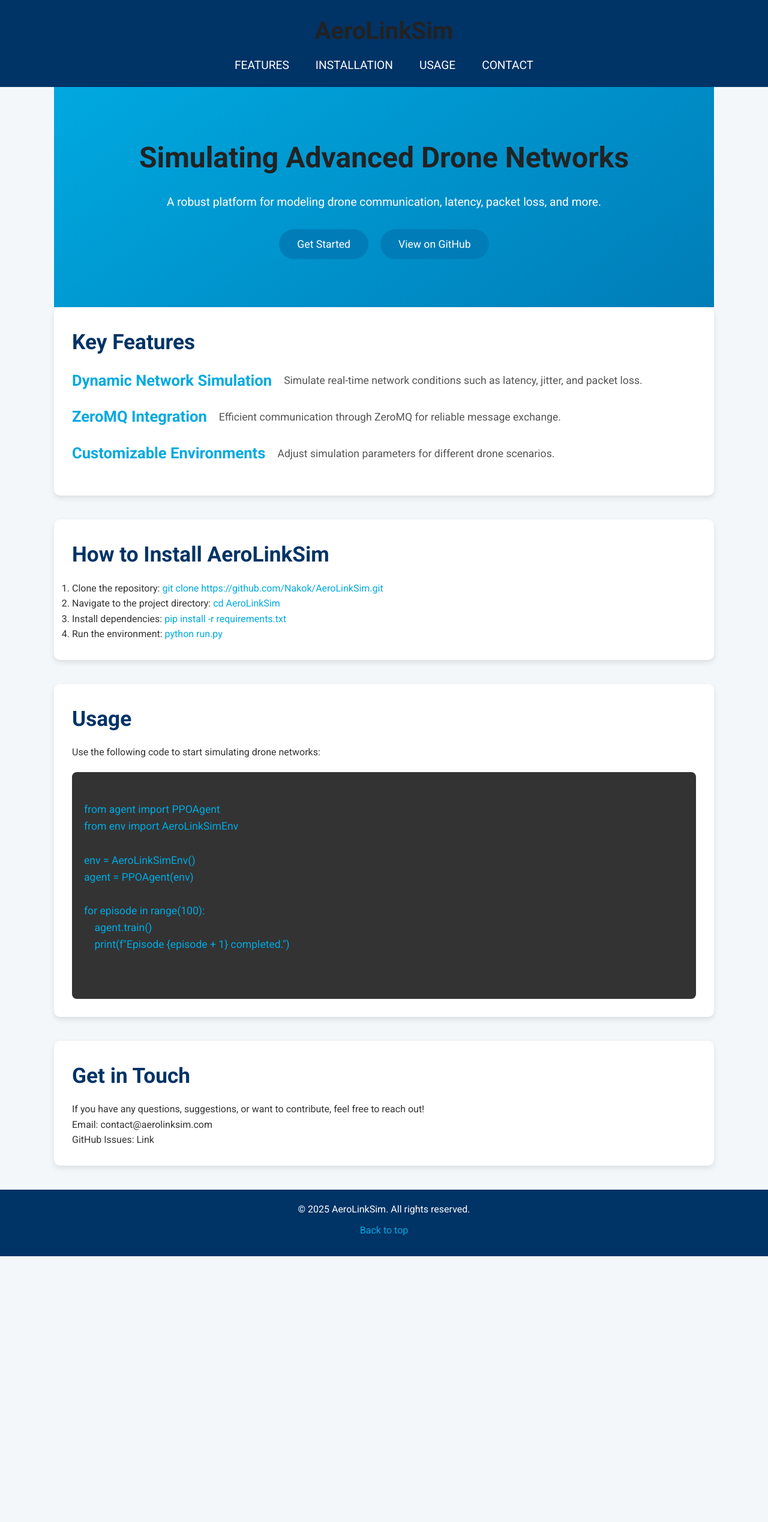
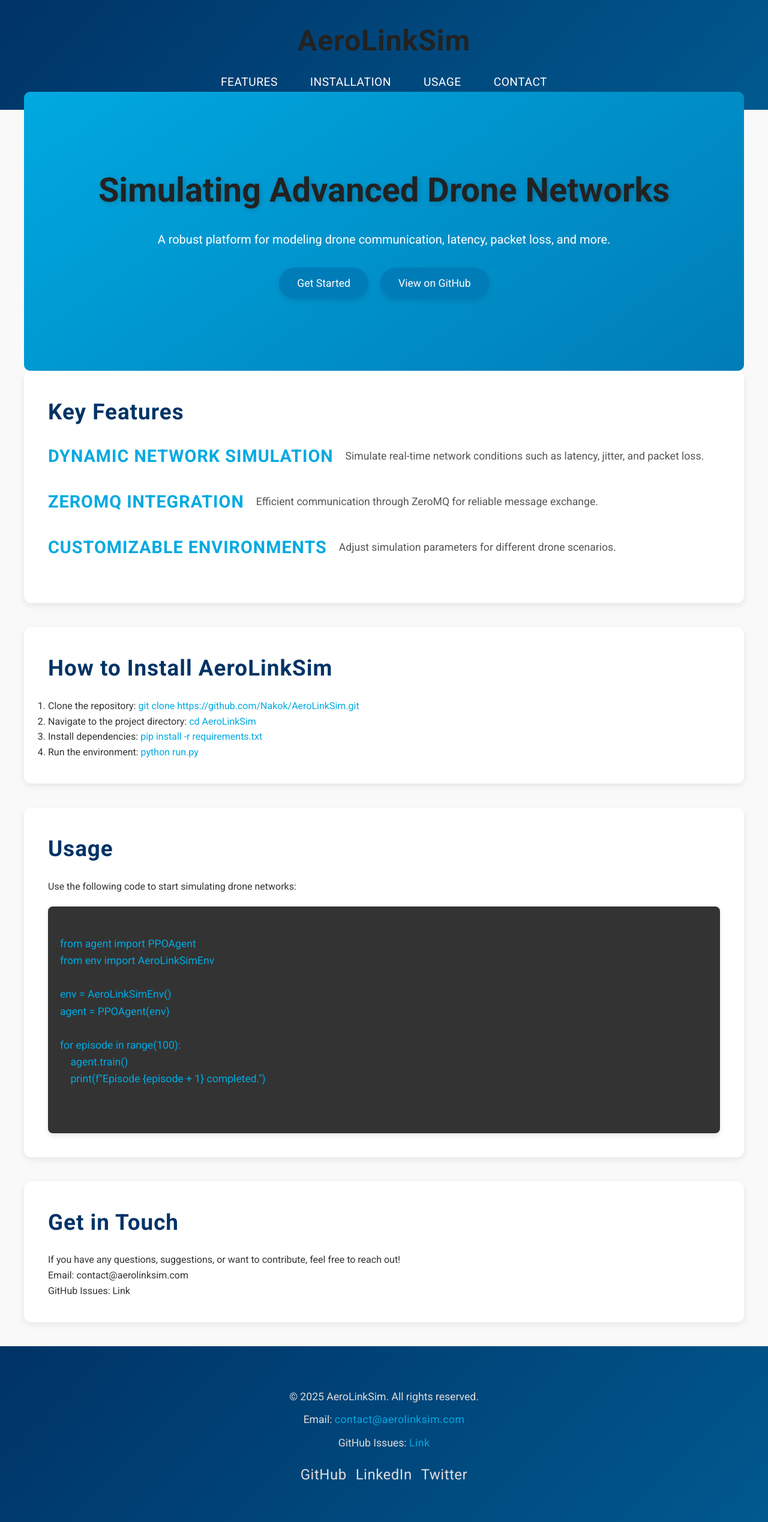
Before and after one commit to Nakok/AeroLinkSim, a plain HTML site: page docs/index.html in a window 1280 px wide. Shown: the whole page at 60% size. Before the commit the page ends 2094 px from the top, so only its background shows below. Drawn offline with Linux system fonts and the light colour scheme.

Commit message:
modify landing page

```diff
--- a/docs/index.html
+++ b/docs/index.html
@@ -83,8 +83,16 @@
   </section>
 
   <footer>
+  <div class="footer-container">
     <p>&copy; 2025 AeroLinkSim. All rights reserved.</p>
-    <p><a href="#top" style="color: #00A9E0;">Back to top</a></p>
-  </footer>
+    <p>Email: <a href="mailto:contact@aerolinksim.com">contact@aerolinksim.com</a></p>
+    <p>GitHub Issues: <a href="https://github.com/Nakok/AeroLinkSim/issues" target="_blank">Link</a></p>
+    <div class="social-links">
+      <a href="https://github.com" target="_blank">GitHub</a>
+      <a href="https://www.linkedin.com" target="_blank">LinkedIn</a>
+      <a href="https://twitter.com" target="_blank">Twitter</a>
+    </div>
+  </div>
+</footer>
 </body>
 </html>
--- a/docs/styles.css
+++ b/docs/styles.css
@@ -7,7 +7,7 @@
 }
 
 body {
-  background-color: #f4f7fa;
+  background-color: #f9f9f9;
   color: #333;
   line-height: 1.6;
 }
@@ -28,26 +28,28 @@
 }
 
 header {
-  background: #003366;
+  background: linear-gradient(135deg, #003366, #00598f);
   color: white;
-  padding: 20px 0;
+  padding: 30px 0;
   text-align: center;
 }
 
 header h1 {
-  font-size: 2.5rem;
+  font-size: 3rem;
   margin-bottom: 0.5rem;
+  letter-spacing: 1px;
 }
 
 header nav {
-  margin-top: 10px;
+  margin-top: 15px;
 }
 
 header nav a {
-  margin: 0 20px;
+  margin: 0 25px;
   font-size: 1.2rem;
   color: white;
   text-transform: uppercase;
+  letter-spacing: 0.5px;
 }
 
 header nav a:hover {
@@ -58,17 +60,21 @@
   background: linear-gradient(145deg, #00A9E0, #007db8);
   color: white;
   text-align: center;
-  padding: 80px 20px;
+  padding: 120px 20px;
+  margin-top: -30px;
+  border-radius: 10px;
 }
 
 .hero h1 {
-  font-size: 3rem;
+  font-size: 3.5rem;
   margin-bottom: 20px;
+  text-shadow: 2px 2px 8px rgba(0, 0, 0, 0.2);
 }
 
 .hero p {
-  font-size: 1.2rem;
+  font-size: 1.25rem;
   margin-bottom: 30px;
+  line-height: 1.7;
 }
 
 .cta-buttons {
@@ -78,14 +84,15 @@
 }
 
 .cta-buttons button {
-  padding: 15px 30px;
+  padding: 16px 30px;
   font-size: 1.1rem;
   background-color: #007db8;
   color: white;
   border: none;
-  border-radius: 30px;
+  border-radius: 50px;
   cursor: pointer;
   transition: background-color 0.3s ease;
+  box-shadow: 0 4px 10px rgba(0, 0, 0, 0.1);
 }
 
 .cta-buttons button:hover {
@@ -93,41 +100,44 @@
 }
 
 section {
-  padding: 40px 20px;
-  max-width: 1100px;
+  padding: 60px 20px;
+  max-width: 1200px;
   margin: 0 auto;
 }
 
 .features, .usage, .installation, .contact {
   background-color: white;
-  border-radius: 10px;
-  box-shadow: 0 4px 10px rgba(0, 0, 0, 0.1);
+  border-radius: 12px;
+  box-shadow: 0 4px 12px rgba(0, 0, 0, 0.08);
   margin-bottom: 40px;
-  padding: 30px;
+  padding: 40px;
 }
 
 .features h2, .installation h2, .usage h2, .contact h2 {
-  font-size: 2.2rem;
-  margin-bottom: 15px;
+  font-size: 2.3rem;
+  margin-bottom: 20px;
   color: #003366;
+  letter-spacing: 1px;
 }
 
 .feature-item {
   display: flex;
   align-items: center;
-  margin-bottom: 20px;
+  margin-bottom: 30px;
 }
 
 .feature-item h3 {
-  font-size: 1.6rem;
+  font-size: 1.8rem;
   margin-right: 20px;
   color: #00A9E0;
+  text-transform: uppercase;
+  letter-spacing: 1px;
 }
 
 .feature-item p {
   font-size: 1.1rem;
   color: #555;
-  line-height: 1.5;
+  line-height: 1.6;
 }
 
 pre {
@@ -138,6 +148,7 @@
   font-size: 1.1rem;
   overflow-x: auto;
   margin-top: 20px;
+  box-shadow: 0 4px 8px rgba(0, 0, 0, 0.1);
 }
 
 code {
@@ -145,23 +156,51 @@
 }
 
 footer {
-  background-color: #003366;
+  background: linear-gradient(135deg, #003366, #00598f);
   color: white;
   text-align: center;
-  padding: 20px 0;
+  padding: 60px 20px;
+  font-size: 1.1rem;
+  margin-top: 40px;
+  position: relative;
+  overflow: hidden;
 }
 
-footer p {
-  font-size: 1rem;
-  margin-bottom: 10px;
+footer .footer-container {
+  max-width: 1200px;
+  margin: 0 auto;
 }
 
-footer a {
-  color: #00A9E0;
-  font-size: 1rem;
+footer .footer-container p {
+  margin: 10px 0;
+  color: #ddd;
 }
 
-footer a:hover {
+footer .footer-container a {
+  color: #00A9E0;
+  font-size: 1.1rem;
+  letter-spacing: 0.5px;
+  transition: color 0.3s ease-in-out;
+}
+
+footer .footer-container a:hover {
+  color: white;
+}
+
+footer .social-links {
+  margin-top: 20px;
+  display: flex;
+  justify-content: center;
+  gap: 15px;
+}
+
+footer .social-links a {
+  font-size: 1.5rem;
+  color: #ddd;
+  transition: color 0.3s ease-in-out;
+}
+
+footer .social-links a:hover {
   color: #fff;
 }
 
@@ -176,11 +215,11 @@
 
   .cta-buttons button {
     width: 100%;
-    margin-bottom: 10px;
+    margin-bottom: 15px;
   }
 
   header h1 {
-    font-size: 2rem;
+    font-size: 2.2rem;
   }
 
   header nav a {
@@ -196,4 +235,12 @@
   .feature-item h3 {
     margin-bottom: 10px;
   }
+
+  footer {
+    padding: 40px 20px;
+  }
+
+  footer .footer-container {
+    padding: 0 15px;
+  }
 }
```
